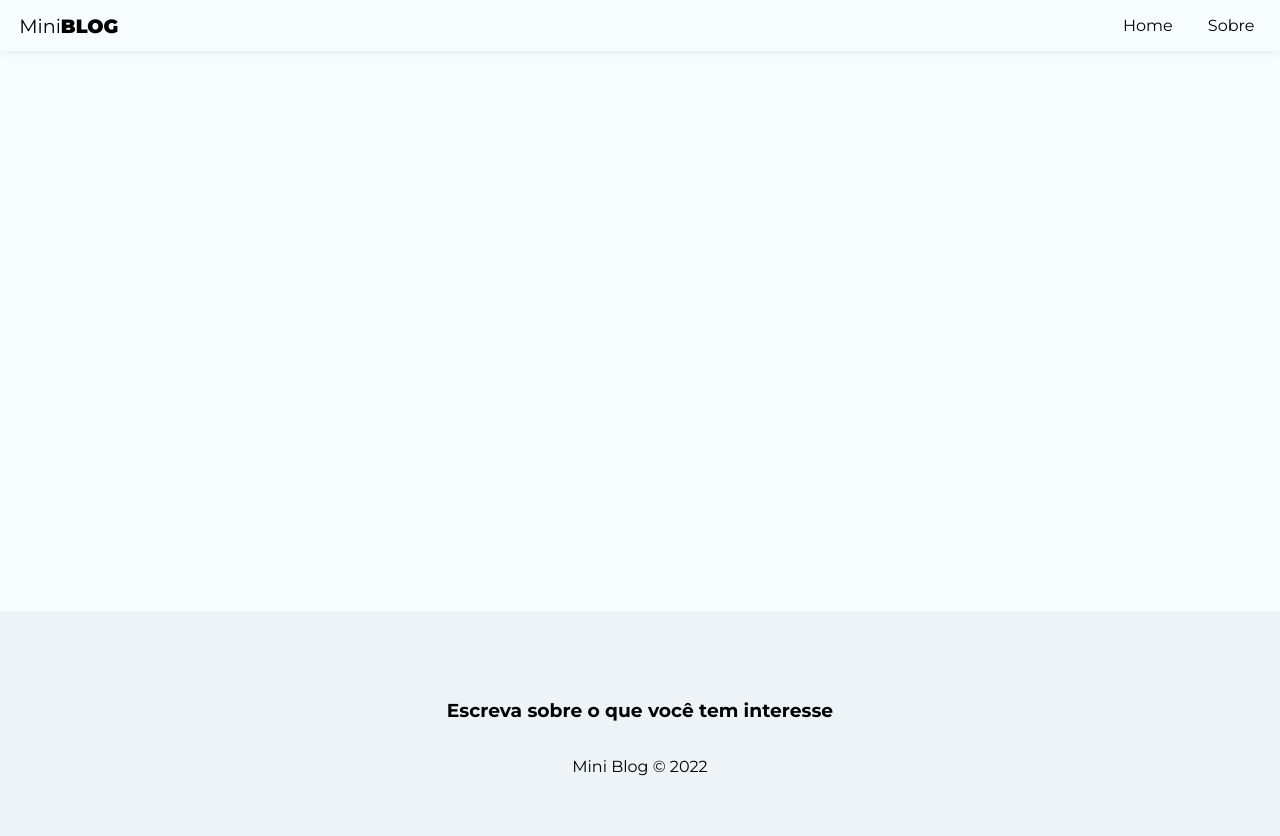
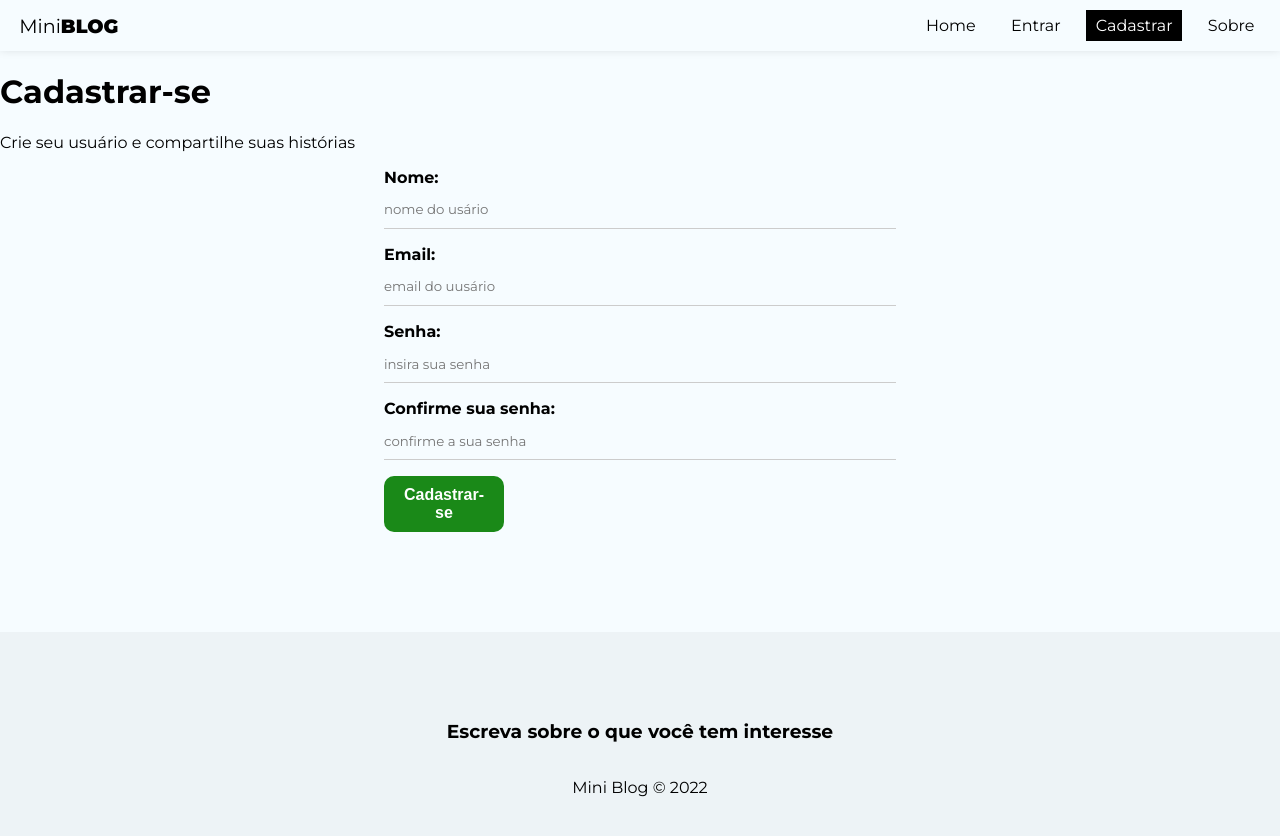
Before and after one commit to Mateus-Castellar/miniblog-react-firebase, a React (Create React App) app: page /register in a window 1280 px wide. Shown: the top 836 px of the page. Built offline with nearby package versions, Linux system fonts and the light colour scheme.

Commit message:
feat: Estilos css da app

```diff
--- a/src/App.js
+++ b/src/App.js
@@ -4,6 +4,8 @@
 import About from "./pages/About/About";
 import Navbar from "./components/Navbar";
 import Footer from "./components/Footer";
+import Login from "./pages/Autenticacao/Login"
+import Register from "./pages/Autenticacao/Register"
 
 function App() {
   return (
@@ -15,6 +17,8 @@
             <Route path="/" element={<Home/>}/>
             <Route path="/home" element={<Home/>}/>
             <Route path="/about" element={<About/>}/>
+            <Route path="/login" element={<Login/>}/>
+            <Route path="/register" element={<Register/>}/>
           </Routes>
         </div>
         <Footer/>
--- a/src/components/Navbar.js
+++ b/src/components/Navbar.js
@@ -13,6 +13,12 @@
           <NavLink to="/" className={({ isActive }) => (isActive ? styles.active : "")}>Home</NavLink>
         </li>
         <li>
+          <NavLink to="/login" className={({ isActive }) => (isActive ? styles.active : "")}>Entrar</NavLink>
+        </li>
+        <li>
+          <NavLink to="/register" className={({ isActive }) => (isActive ? styles.active : "")}>Cadastrar</NavLink>
+        </li>
+        <li>
           <NavLink to="/about" className={({ isActive }) => (isActive ? styles.active : "")}>Sobre</NavLink>
         </li>
       </ul>
--- a/src/index.css
+++ b/src/index.css
@@ -31,3 +31,79 @@
 nav button:hover{
   color: #bbb;
 }
+
+form {
+  max-width: 40%;
+  margin: 0 auto;
+}
+
+label {
+  display: flex;
+  flex-direction: column;
+  margin-bottom: 1em;
+}
+
+label span{
+  margin-bottom: .3em;
+  font-weight: bold;
+  text-align: left;
+}
+
+input, textarea{
+  box-sizing: border-box;
+  border: none;
+  border-bottom: 1px solid #ccc;
+  padding: .8em 0;
+  background-color: transparent;
+}
+
+.btn{
+  background-color: #1a8918;
+  color: #fff;
+  text-align: center;
+  cursor: pointer;
+  border-radius: 10px;
+  width: 120px;
+  font-weight: bold;
+  border: none;
+  padding: 10px 15px;
+  font-size: 1em;
+}
+
+.btn.btn-dark{
+  background-color: #000;
+  border-radius: 0;
+}
+
+.btn.btn-outline{
+  background-color: transparent;
+  border-radius: 0;
+  color: #000;
+  border: 1px solid #000;
+  padding: 7px 30px;
+}
+
+.btn:hover{
+  background-color: #0f730c;
+  color: #fff;
+}
+
+.btn.btn-outline:hover {
+  background-color: #000;
+}
+
+.btn.btn-danger:hover{
+  background-color: #dc3545;
+}
+
+button[disabled]{
+  background-color: #aaa;
+}
+
+.container .error{
+  color: #721c24;
+  background-color: #f8d7da;
+  border: 1px solid #f5c6cb;
+  padding: 5px;
+  border-radius: 5px;
+}
--- /dev/null
+++ b/src/pages/Autenticacao/Login.js
@@ -0,0 +1,9 @@
+import styles from "./Login.module.css";
+
+const Login = () => {
+  return (
+    <div>Login</div>
+  )
+}
+
+export default Login
--- /dev/null
+++ b/src/pages/Autenticacao/Register.js
@@ -0,0 +1,36 @@
+import styles from "./Register.module.css";
+import { useState, useEffect } from "react";
+
+const Register = () => {
+  return (
+    <div>
+      <h1>Cadastrar-se</h1>
+      <p>Crie seu usuário e compartilhe suas histórias</p>
+      <form>
+        <label>
+          <span>Nome:</span>
+          <input type="text" name="displayName" required placeholder="nome do usário"/>
+        </label>
+
+        <label>
+          <span>Email:</span>
+          <input type="email" name="email" required placeholder="email do uusário"/>
+        </label>
+
+        <label>
+          <span>Senha:</span>
+          <input type="password" name="password" required placeholder="insira sua senha"/>
+        </label>
+
+        <label>
+          <span>Confirme sua senha:</span>
+          <input type="password" name="confirPassword" required placeholder="confirme a sua senha"/>
+        </label>
+
+        <button className="btn">Cadastrar-se</button>
+      </form>
+    </div>
+  )
+}
+
+export default Register
--- /dev/null
+++ b/src/pages/Autenticacao/Register.module.css
@@ -0,0 +1,7 @@
+.register{
+    text-align: center;
+}
+
+.register p {
+    color: #aaa;
+}
```
Also changed, not shown: src/pages/Autenticacao/Login.module.css (added).
